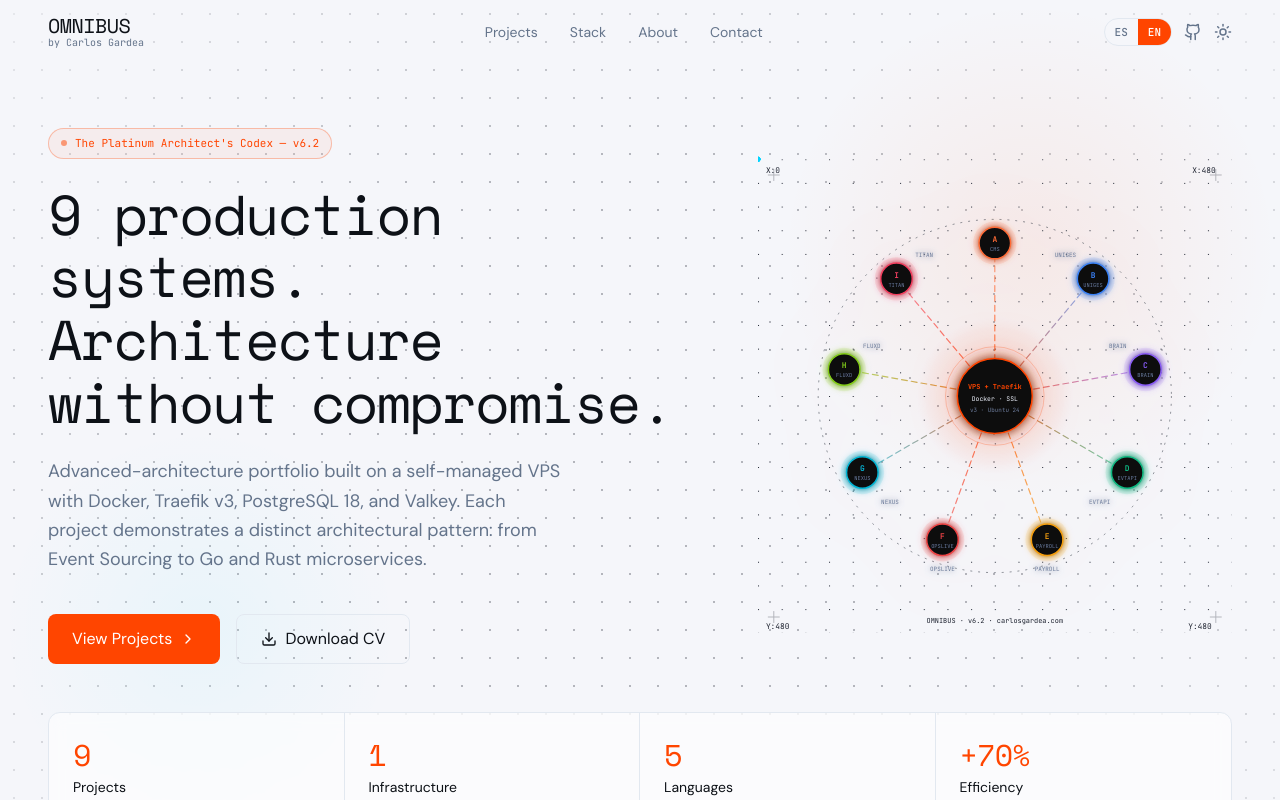
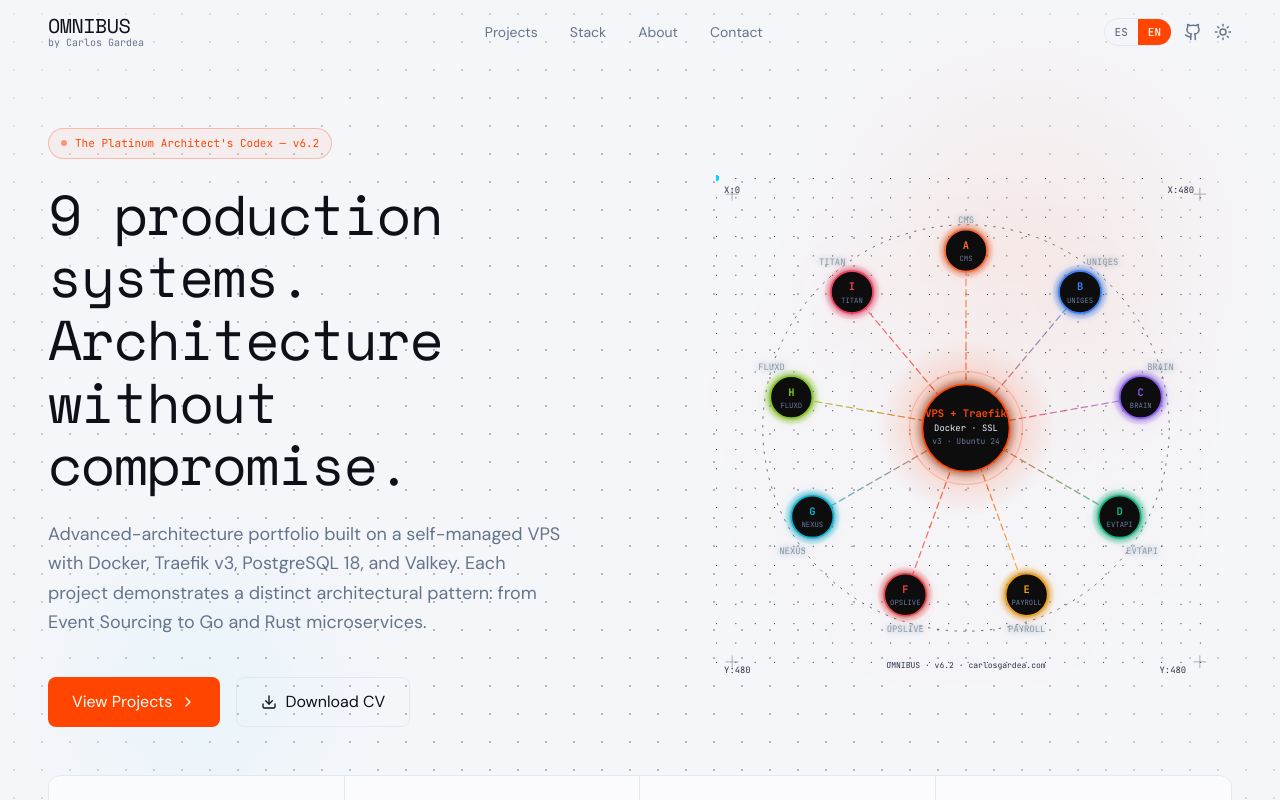
Before and after one commit to Carlos-Gardea-Hdz/omnibus-portfolio, a React (Vite) app: page / in a window 1280 px wide. Shown: the top 800 px of the page. Built offline with nearby package versions, Linux system fonts and the light colour scheme.

Commit message:
fix(networkdiagram, hero): The projects diagram now is bigger and is easier to see and read

```diff
--- a/src/app/components/Hero.tsx
+++ b/src/app/components/Hero.tsx
@@ -64,7 +64,7 @@
 
       {/* Accent glow top-right */}
       <div
-        className="absolute top-0 right-0 z-0  w-[500px] h-[500px] rounded-full pointer-events-none"
+        className="absolute top-0 right-0 z-0 w-[500px] h-[500px] rounded-full pointer-events-none"
         style={{
           background:
             "radial-gradient(circle, rgba(255,69,0,0.07) 0%, transparent 70%)",
@@ -80,8 +80,8 @@
 
       {/* Main hero content */}
       <div className="relative z-10 flex-1 max-w-[1280px] mx-auto w-full px-6 lg:px-12 pt-32 pb-12 flex flex-col lg:flex-row items-center gap-12 lg:gap-8">
-        {/* LEFT — 60% */}
-        <div className="flex-1 lg:w-[60%] max-w-xl lg:max-w-none">
+        {/* LEFT — 55% */}
+        <div className="flex-1 lg:w-[55%] max-w-xl lg:max-w-none">
           {/* Pre-heading badge */}
           <motion.div {...fadeUp(0.05)}>
             <span className="inline-flex items-center gap-2 font-code text-[11px] text-[#FF4500] border border-[#FF4500]/30 bg-[#FF4500]/5 px-3 py-1.5 rounded-full mb-6">
@@ -131,13 +131,13 @@
           </motion.div>
         </div>
 
-        {/* RIGHT — 40% — Network Diagram */}
+        {/* RIGHT — 45% — Network Diagram */}
         <motion.div
           initial={{ opacity: 0, scale: 0.95 }}
           animate={{ opacity: 1, scale: 1 }}
           transition={{ duration: 0.8, delay: 0.3, ease: [0.22, 1, 0.36, 1] }}
-          className="hidden lg:flex lg:w-[40%] items-center justify-center"
-          style={{ height: "480px" }}
+          className="w-full lg:w-[45%] flex items-center justify-center"
+          style={{ height: "520px" }}
         >
           <NetworkDiagram />
         </motion.div>
--- a/src/app/components/NetworkDiagram.tsx
+++ b/src/app/components/NetworkDiagram.tsx
@@ -1,18 +1,18 @@
 const PROJECT_NODES = [
-  { name: 'CMS', color: '#FF6B35' },
-  { name: 'UNIGES', color: '#3B82F6' },
-  { name: 'BRAIN', color: '#8B5CF6' },
-  { name: 'EVTAPI', color: '#10B981' },
-  { name: 'PAYROLL', color: '#F59E0B' },
-  { name: 'OPSLIVE', color: '#EF4444' },
-  { name: 'NEXUS', color: '#06B6D4' },
-  { name: 'FLUXD', color: '#84CC16' },
-  { name: 'TITAN', color: '#F43F5E' },
+  { name: "CMS", color: "#FF6B35" },
+  { name: "UNIGES", color: "#3B82F6" },
+  { name: "BRAIN", color: "#8B5CF6" },
+  { name: "EVTAPI", color: "#10B981" },
+  { name: "PAYROLL", color: "#F59E0B" },
+  { name: "OPSLIVE", color: "#EF4444" },
+  { name: "NEXUS", color: "#06B6D4" },
+  { name: "FLUXD", color: "#84CC16" },
+  { name: "TITAN", color: "#F43F5E" },
 ];
 
-const CX = 240;
-const CY = 240;
-const RADIUS = 155;
+const CX = 310;
+const CY = 310;
+const RADIUS = 220;
 
 function getNodePosition(index: number) {
   const angle = -Math.PI / 2 + (index * 2 * Math.PI) / 9;
@@ -26,25 +26,32 @@
   return (
     <div className="relative w-full h-full flex items-center justify-center">
       <svg
-        viewBox="0 0 480 480"
+        viewBox="0 0 620 620"
         className="w-full h-full max-w-[500px]"
-        style={{ filter: 'drop-shadow(0 0 40px rgba(255,69,0,0.08))' }}
+        style={{ filter: "drop-shadow(0 0 40px rgba(255,69,0,0.08))" }}
       >
         <defs>
           {/* Grid pattern */}
-          <pattern id="dots-grid" x="0" y="0" width="24" height="24" patternUnits="userSpaceOnUse">
-            <circle cx="0.5" cy="0.5" r="0.6" fill="#1E2330" />
+          <pattern
+            id="dots-grid"
+            x="0"
+            y="0"
+            width="24"
+            height="24"
+            patternUnits="userSpaceOnUse"
+          >
+            <circle cx="0.5" cy="0.5" r="0.8" fill="#1E2330" />
           </pattern>
 
           {/* Center glow */}
           <radialGradient id="centerGlow" cx="50%" cy="50%" r="50%">
-            <stop offset="0%" stopColor="#FF4500" stopOpacity="0.25" />
+            <stop offset="0%" stopColor="#FF4500" stopOpacity="0.30" />
             <stop offset="100%" stopColor="#FF4500" stopOpacity="0" />
           </radialGradient>
 
           {/* Node glow */}
           <filter id="nodeGlow" x="-50%" y="-50%" width="200%" height="200%">
-            <feGaussianBlur stdDeviation="3" result="blur" />
+            <feGaussianBlur stdDeviation="4" result="blur" />
             <feMerge>
               <feMergeNode in="blur" />
               <feMergeNode in="SourceGraphic" />
@@ -53,14 +60,14 @@
 
           {/* Hub glow filter */}
           <filter id="hubGlow" x="-60%" y="-60%" width="220%" height="220%">
-            <feGaussianBlur stdDeviation="6" result="blur" />
+            <feGaussianBlur stdDeviation="8" result="blur" />
             <feMerge>
               <feMergeNode in="blur" />
               <feMergeNode in="SourceGraphic" />
             </feMerge>
           </filter>
 
-          {/* Cyan line gradient */}
+          {/* Line gradients */}
           {PROJECT_NODES.map((node, i) => {
             const { x, y } = getNodePosition(i);
             return (
@@ -73,35 +80,67 @@
                 y2={y}
                 gradientUnits="userSpaceOnUse"
               >
-                <stop offset="0%" stopColor="#FF4500" stopOpacity="0.8" />
-                <stop offset="100%" stopColor={node.color} stopOpacity="0.6" />
+                <stop offset="0%" stopColor="#FF4500" stopOpacity="0.9" />
+                <stop offset="100%" stopColor={node.color} stopOpacity="0.7" />
               </linearGradient>
             );
           })}
         </defs>
 
         {/* Background dots grid */}
-        <rect width="480" height="480" fill="url(#dots-grid)" />
+        <rect width="620" height="620" fill="url(#dots-grid)" />
 
         {/* Coordinate labels — blueprint aesthetic */}
-        <text x="8" y="14" fill="#1E2330" fontSize="8" fontFamily="'JetBrains Mono', monospace">X:0</text>
-        <text x="440" y="14" fill="#1E2330" fontSize="8" fontFamily="'JetBrains Mono', monospace">X:480</text>
-        <text x="8" y="476" fill="#1E2330" fontSize="8" fontFamily="'JetBrains Mono', monospace">Y:480</text>
-        <text x="436" y="476" fill="#1E2330" fontSize="8" fontFamily="'JetBrains Mono', monospace">Y:480</text>
+        <text
+          x="10"
+          y="18"
+          fill="#2A3044"
+          fontSize="11"
+          fontFamily="'JetBrains Mono', monospace"
+        >
+          X:0
+        </text>
+        <text
+          x="560"
+          y="18"
+          fill="#2A3044"
+          fontSize="11"
+          fontFamily="'JetBrains Mono', monospace"
+        >
+          X:480
+        </text>
+        <text
+          x="10"
+          y="614"
+          fill="#2A3044"
+          fontSize="11"
+          fontFamily="'JetBrains Mono', monospace"
+        >
+          Y:480
+        </text>
+        <text
+          x="550"
+          y="614"
+          fill="#2A3044"
+          fontSize="11"
+          fontFamily="'JetBrains Mono', monospace"
+        >
+          Y:480
+        </text>
 
-        {/* Outer reference circle (blueprint) */}
+        {/* Outer reference circle */}
         <circle
           cx={CX}
           cy={CY}
-          r={RADIUS + 24}
+          r={RADIUS + 32}
           fill="none"
           stroke="#1E2330"
-          strokeWidth="0.5"
-          strokeDasharray="2 6"
+          strokeWidth="0.8"
+          strokeDasharray="3 8"
         />
 
         {/* Connection lines */}
-        {PROJECT_NODES.map((node, i) => {
+        {PROJECT_NODES.map((_, i) => {
           const { x, y } = getNodePosition(i);
           return (
             <line
@@ -111,8 +150,8 @@
               x2={x}
               y2={y}
               stroke={`url(#lineGrad${i})`}
-              strokeWidth="1.2"
-              strokeDasharray="6 4"
+              strokeWidth="1.5"
+              strokeDasharray="8 5"
               strokeLinecap="round"
               style={{
                 animation: `dashFlow 2.5s linear infinite`,
@@ -122,12 +161,12 @@
           );
         })}
 
-        {/* Animated data packets on lines */}
+        {/* Animated data packets */}
         {PROJECT_NODES.map((node, i) => {
           const { x, y } = getNodePosition(i);
           const dur = 2.5 + i * 0.15;
           return (
-            <circle key={`packet-${i}`} r="2.5" fill="#00D4FF" opacity="0.9">
+            <circle key={`packet-${i}`} r="3.5" fill="#00D4FF" opacity="0.9">
               <animateMotion
                 dur={`${dur}s`}
                 repeatCount="indefinite"
@@ -155,38 +194,56 @@
               id={`path-${i}`}
               d={`M${CX},${CY} L${x},${y}`}
               fill="none"
-              style={{ display: 'none' }}
+              style={{ display: "none" }}
             />
           );
         })}
 
-        {/* Center hub glow area */}
-        <circle cx={CX} cy={CY} r={80} fill="url(#centerGlow)" />
+        {/* Center hub glow */}
+        <circle cx={CX} cy={CY} r={110} fill="url(#centerGlow)" />
 
-        {/* Pulsing outer ring on hub */}
-        <circle cx={CX} cy={CY} r={50} fill="none" stroke="#FF4500" strokeWidth="1" opacity="0.25">
-          <animate attributeName="r" values="44;56;44" dur="3s" repeatCount="indefinite" />
-          <animate attributeName="opacity" values="0.4;0.1;0.4" dur="3s" repeatCount="indefinite" />
-        </circle>
-
-        {/* Center hub node */}
+        {/* Pulsing outer ring */}
         <circle
           cx={CX}
           cy={CY}
-          r={38}
+          r={70}
+          fill="none"
+          stroke="#FF4500"
+          strokeWidth="1.5"
+          opacity="0.25"
+        >
+          <animate
+            attributeName="r"
+            values="62;78;62"
+            dur="3s"
+            repeatCount="indefinite"
+          />
+          <animate
+            attributeName="opacity"
+            values="0.4;0.1;0.4"
+            dur="3s"
+            repeatCount="indefinite"
+          />
+        </circle>
+
+        {/* Center hub */}
+        <circle
+          cx={CX}
+          cy={CY}
+          r={54}
           fill="#0A0C10"
           stroke="#FF4500"
-          strokeWidth="1.5"
+          strokeWidth="2"
           filter="url(#hubGlow)"
         />
         <circle
           cx={CX}
           cy={CY}
-          r={38}
+          r={54}
           fill="none"
           stroke="#FF4500"
-          strokeWidth="0.5"
-          strokeDasharray="3 3"
+          strokeWidth="0.8"
+          strokeDasharray="4 4"
           opacity="0.5"
         >
           <animateTransform
@@ -202,10 +259,10 @@
         {/* Hub label */}
         <text
           x={CX}
-          y={CY - 7}
+          y={CY - 14}
           textAnchor="middle"
           fill="#FF4500"
-          fontSize="7"
+          fontSize="13"
           fontFamily="'JetBrains Mono', monospace"
           fontWeight="700"
         >
@@ -213,20 +270,20 @@
         </text>
         <text
           x={CX}
-          y={CY + 5}
+          y={CY + 4}
           textAnchor="middle"
           fill="#F0F4FF"
-          fontSize="6.5"
+          fontSize="11"
           fontFamily="'JetBrains Mono', monospace"
         >
           Docker · SSL
         </text>
         <text
           x={CX}
-          y={CY + 16}
+          y={CY + 20}
           textAnchor="middle"
           fill="#6B7A99"
-          fontSize="6"
+          fontSize="10"
           fontFamily="'JetBrains Mono', monospace"
         >
           v3 · Ubuntu 24
@@ -236,26 +293,23 @@
         {PROJECT_NODES.map((node, i) => {
           const { x, y } = getNodePosition(i);
           const labelAbove = y < CY;
-          const labelX = x < (CX - 80) ? x + 28 : x > (CX + 80) ? x - 28 : x;
+          const isLeft = x < CX - 80;
+          const isRight = x > CX + 80;
+          const labelX = isLeft ? x - 8 : isRight ? x + 8 : x;
+          const labelAnchor = isLeft ? "end" : isRight ? "start" : "middle";
           return (
             <g key={`node-${i}`} filter="url(#nodeGlow)">
-              {/* Outer glow circle */}
-              <circle
-                cx={x}
-                cy={y}
-                r={22}
-                fill={node.color}
-                opacity="0.1"
-              >
+              {/* Outer glow */}
+              <circle cx={x} cy={y} r={34} fill={node.color} opacity="0.1">
                 <animate
                   attributeName="r"
-                  values="18;24;18"
+                  values="28;36;28"
                   dur={`${2.5 + i * 0.2}s`}
                   repeatCount="indefinite"
                 />
                 <animate
                   attributeName="opacity"
-                  values="0.1;0.2;0.1"
+                  values="0.1;0.22;0.1"
                   dur={`${2.5 + i * 0.2}s`}
                   repeatCount="indefinite"
                 />
@@ -265,19 +319,19 @@
               <circle
                 cx={x}
                 cy={y}
-                r={16}
+                r={26}
                 fill="#0A0C10"
                 stroke={node.color}
-                strokeWidth="1.5"
+                strokeWidth="2"
               />
 
               {/* Letter badge */}
               <text
                 x={x}
-                y={y - 1}
+                y={y - 2}
                 textAnchor="middle"
                 fill={node.color}
-                fontSize="8"
+                fontSize="13"
                 fontFamily="'JetBrains Mono', monospace"
                 fontWeight="700"
               >
@@ -285,52 +339,64 @@
               </text>
               <text
                 x={x}
-                y={y + 8}
+                y={y + 13}
                 textAnchor="middle"
                 fill="#6B7A99"
-                fontSize="5.5"
+                fontSize="9"
                 fontFamily="'JetBrains Mono', monospace"
               >
                 {node.name}
               </text>
 
               {/* Node label outside */}
-              {node.name.length > 3 && (
               <text
                 x={labelX}
-                  y={labelAbove ? y - 22 : y + 32}
-                  textAnchor="middle"
-                  fill="#6B7A99"
-                  fontSize="6"
+                y={labelAbove ? y - 34 : y + 46}
+                textAnchor={labelAnchor}
+                fill="#8899AA"
+                fontSize="11"
                 fontFamily="'JetBrains Mono', monospace"
               >
                 {node.name}
               </text>
-              )}
             </g>
           );
         })}
 
-        {/* Corner cross hairs */}
+        {/* Corner crosshairs */}
         {[
-          { x: 16, y: 16 },
-          { x: 464, y: 16 },
-          { x: 16, y: 464 },
-          { x: 464, y: 464 },
+          { x: 20, y: 20 },
+          { x: 600, y: 20 },
+          { x: 20, y: 600 },
+          { x: 600, y: 600 },
         ].map((pt, i) => (
-          <g key={`cross-${i}`} opacity="0.3">
-            <line x1={pt.x - 6} y1={pt.y} x2={pt.x + 6} y2={pt.y} stroke="#1E2330" strokeWidth="1" />
-            <line x1={pt.x} y1={pt.y - 6} x2={pt.x} y2={pt.y + 6} stroke="#1E2330" strokeWidth="1" />
+          <g key={`cross-${i}`} opacity="0.35">
+            <line
+              x1={pt.x - 8}
+              y1={pt.y}
+              x2={pt.x + 8}
+              y2={pt.y}
+              stroke="#1E2330"
+              strokeWidth="1.2"
+            />
+            <line
+              x1={pt.x}
+              y1={pt.y - 8}
+              x2={pt.x}
+              y2={pt.y + 8}
+              stroke="#1E2330"
+              strokeWidth="1.2"
+            />
           </g>
         ))}
 
         {/* Version label */}
         <text
           x={CX}
-          y={470}
+          y={608}
           textAnchor="middle"
-          fill="#1E2330"
-          fontSize="7"
+          fill="#2A3044"
+          fontSize="10"
           fontFamily="'JetBrains Mono', monospace"
         >
           OMNIBUS · v6.2 · carlosgardea.com
```
Lines whose indentation alone changed are shown as unchanged.
